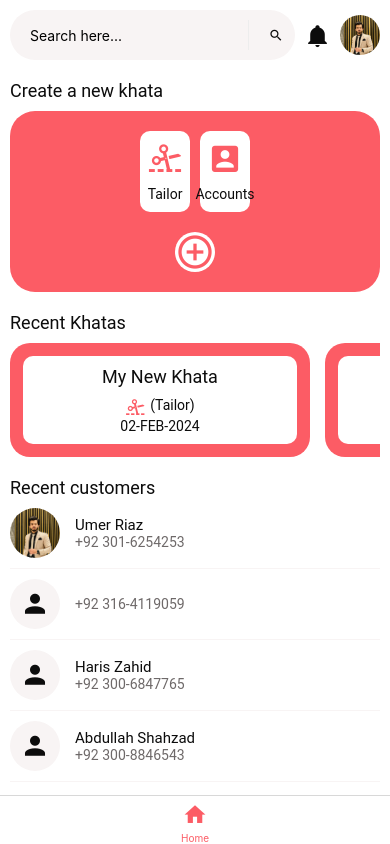
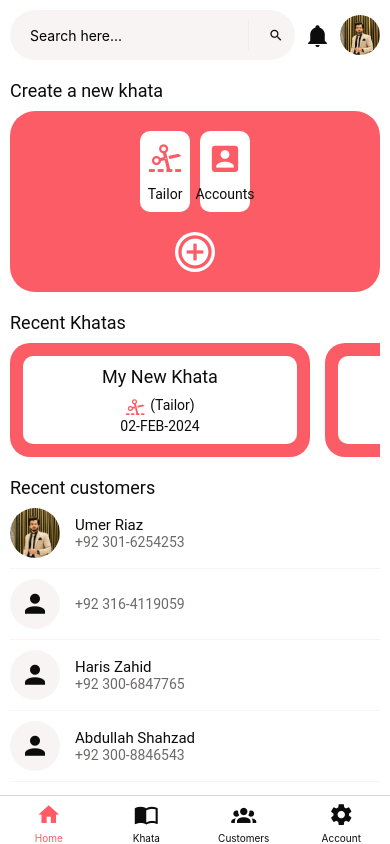
Before and after one commit to MuhammadUmar740/one-khata, a React Native app: screen /AppNavigation in a window 390 px wide. Built offline with nearby package versions, Linux system fonts and the light colour scheme.

Commit message:
feat: added navigation icons at app navigation

```diff
--- a/app/navigation/AppNavigation.js
+++ b/app/navigation/AppNavigation.js
@@ -24,6 +24,41 @@ function AppNavigation() {
           ),
         }}
       />
+      <Tab.Screen
+        name="Khata"
+        component={Home}
+        options={{
+          tabBarIcon: ({ size, color }) => (
+            <MaterialCommunityIcons
+              name="book-open-blank-variant"
+              size={size}
+              color={color}
+            />
+          ),
+        }}
+      />
+      <Tab.Screen
+        name="Customers"
+        component={Home}
+        options={{
+          tabBarIcon: ({ size, color }) => (
+            <MaterialCommunityIcons
+              name="account-group"
+              size={size}
+              color={color}
+            />
+          ),
+        }}
+      />
+      <Tab.Screen
+        name="Account"
+        component={Home}
+        options={{
+          tabBarIcon: ({ size, color }) => (
+            <MaterialCommunityIcons name="cog" size={size} color={color} />
+          ),
+        }}
+      />
     </Tab.Navigator>
   );
 }
```
